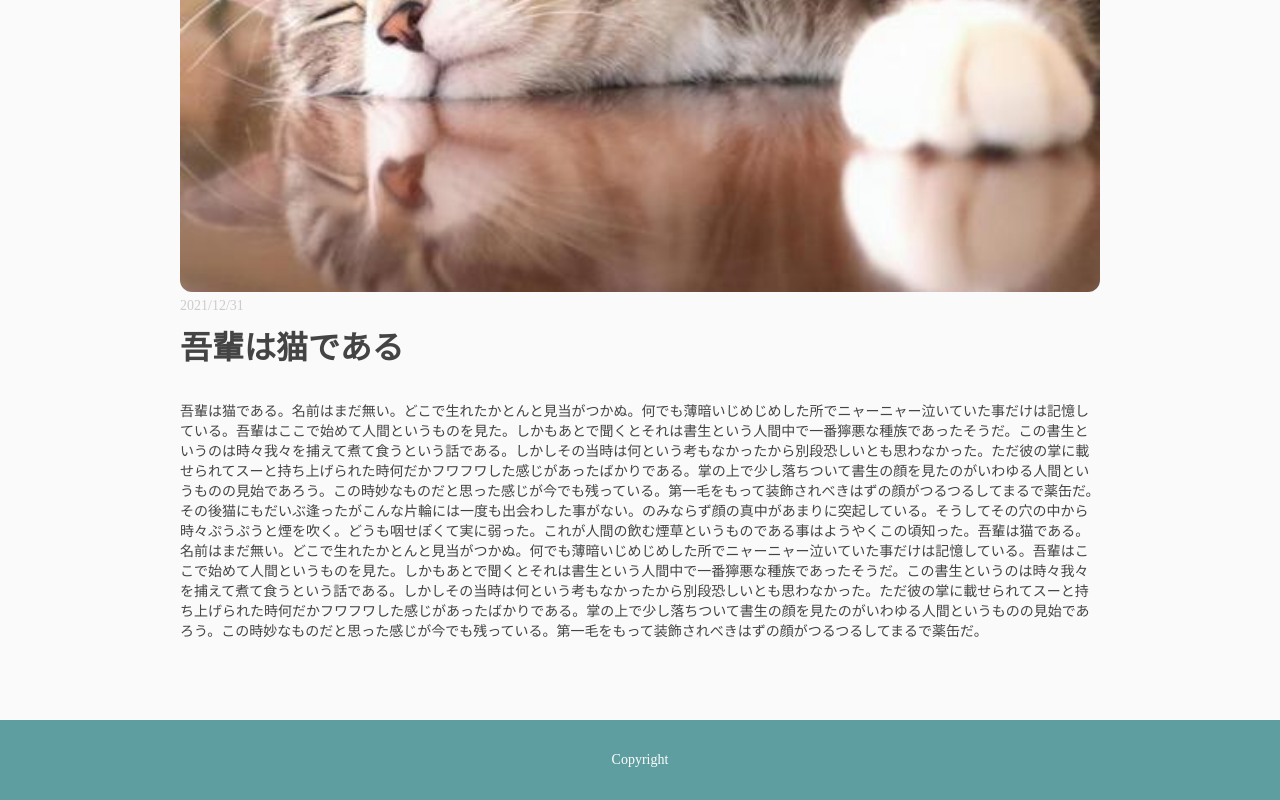
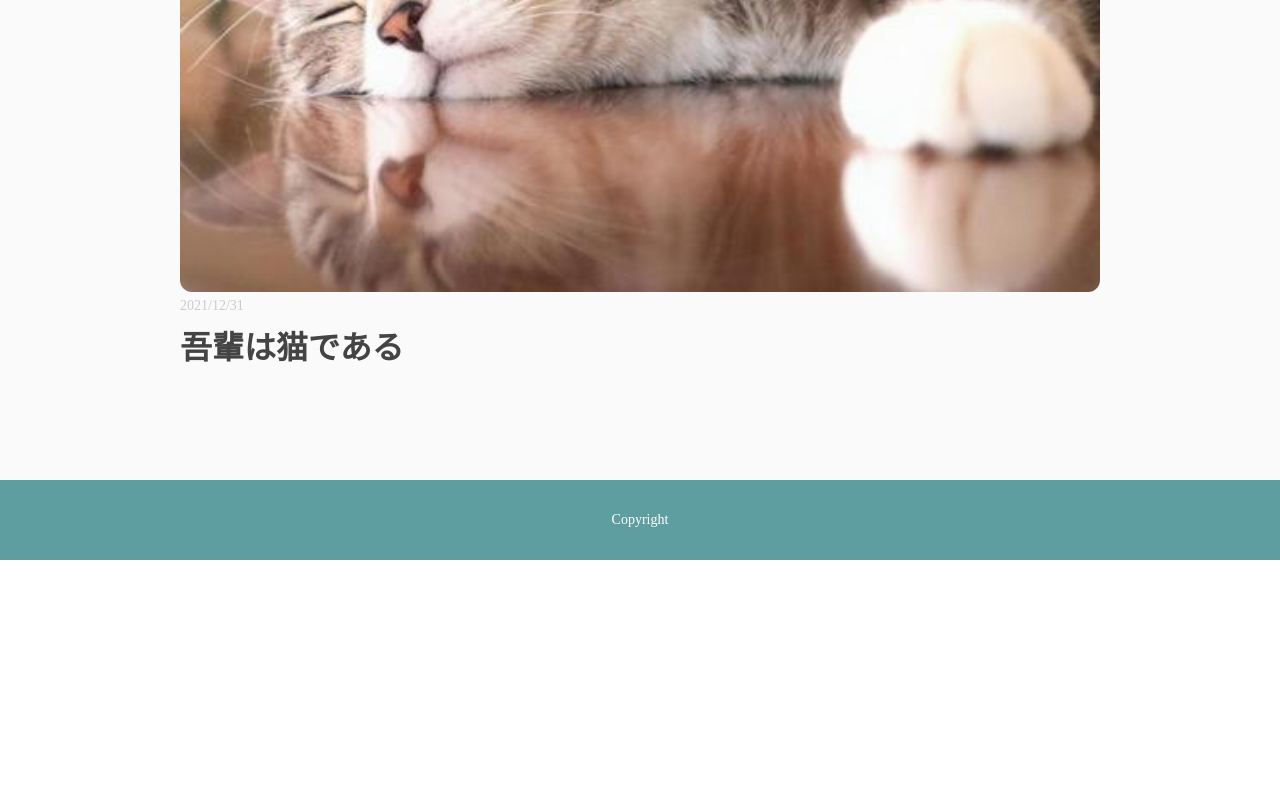
Before and after one commit to Yu-chan1023/next-temp, a Next.js app: page /blog/first-blog in a window 1280 px wide. Shown: the part 388-1188 px from the top of the page. After the commit the page ends 948 px from the top, so only its background shows below. Built offline with nearby package versions, Linux system fonts and the light colour scheme.

Commit message:
fixed error

```diff
--- a/src/pages/blog/[slug].js
+++ b/src/pages/blog/[slug].js
@@ -13,7 +13,7 @@ const SingleBlog = (props) => {
             <Image src={props.frontmatter.image} alt="ブログ画像" height={520} width={920} objectFit="cover" className={style.singleBlogThumb} />
             <span className={style.singleBlogDate}>{props.frontmatter.date}</span>
             <h1 className={style.singleBlogHead}>{props.frontmatter.title}</h1>
-            <ReactMarkdown children={props.markdownBody}  className={style.singleBlogContent} />
+            {/* <ReactMarkdown children={props.markdownBody} className={style.singleBlogContent} /> */}
           </div>
         </div>
       </div>
```
